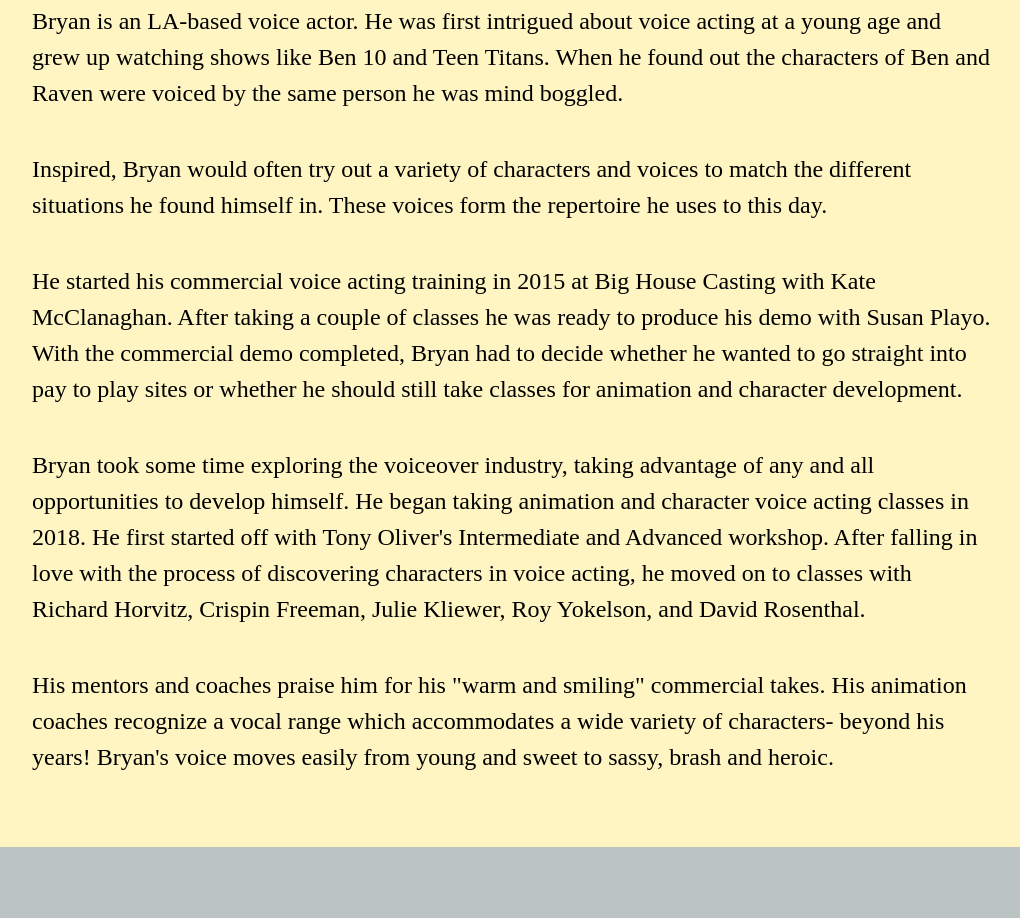
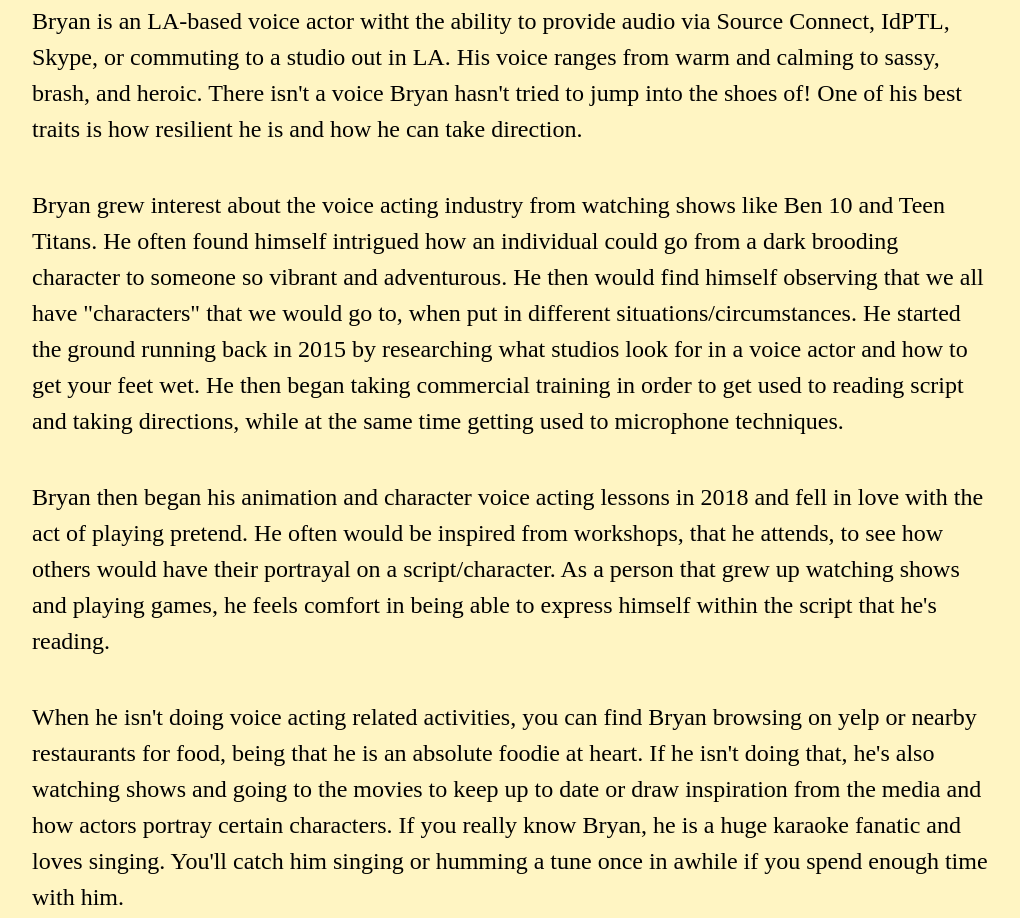
Before and after one commit to ellis-chang/Bryan-Cam-Voice-Acting-Website, a plain HTML site: page index.html in a window 1280 px wide. Shown: the part 1287-2205 px from the top of the page, without its empty margins (128-1148 px from the left). Drawn offline with Linux system fonts and the light colour scheme; a web font is replaced by a local one.

Commit message:
updated bio, contact info, and website

```diff
--- a/index.html
+++ b/index.html
@@ -124,51 +124,49 @@
 			<h1>About Bryan Cam</h1>
 			<div>
 				<p>
-					Bryan is an LA-based voice actor. He was first intrigued
-					about voice acting at a young age and grew up watching shows
-					like Ben 10 and Teen Titans. When he found out the
-					characters of Ben and Raven were voiced by the same person
-					he was mind boggled.
+					Bryan is an LA-based voice actor witht the ability to provide
+					audio via Source Connect, IdPTL, Skype, or commuting to a studio
+					out in LA. His voice ranges from warm and calming to sassy, brash,
+					and heroic. There isn't a voice Bryan hasn't tried to jump into the
+					shoes of! One of his best traits is how resilient he is and how he
+					can take direction.
 				</p>
 			</div>
 			<div>
 				<p>
-					Inspired, Bryan would often try out a variety of characters
-					and voices to match the different situations he found
-					himself in. These voices form the repertoire he uses to this
-					day.
+					Bryan grew interest about the voice acting industry from watching
+					shows like Ben 10 and Teen Titans. He often found himself intrigued
+					how an individual could go from a dark brooding character to someone
+					so vibrant and adventurous. He then would find himself observing that
+					we all have "characters" that we would go to, when put in different
+					situations/circumstances. He started the ground running back in 2015
+					by researching what studios look for in a voice actor and how
+					to get your feet wet. He then began taking commercial training
+					in order to get used to reading script and taking directions,
+					while at the same time getting used to microphone techniques.
 				</p>
 			</div>
 			<div>
 				<p>
-					He started his commercial voice acting training in 2015 at
-					Big House Casting with Kate McClanaghan. After taking a
-					couple of classes he was ready to produce his demo with
-					Susan Playo. With the commercial demo completed, Bryan had
-					to decide whether he wanted to go straight into pay to play
-					sites or whether he should still take classes for animation
-					and character development.
+					Bryan then began his animation and character voice acting
+					lessons in 2018 and fell in love with the act of playing
+					pretend. He often would be inspired from workshops, that
+					he attends, to see how others would have their portrayal on
+					a script/character. As a person that grew up watching shows
+					and playing games, he feels comfort in being able to express
+					himself within the script that he's reading.
 				</p>
 			</div>
 			<div>
 				<p>
-					Bryan took some time exploring the voiceover industry,
-					taking advantage of any and all opportunities to develop
-					himself. He began taking animation and character voice
-					acting classes in 2018. He first started off with Tony
-					Oliver's Intermediate and Advanced workshop. After falling
-					in love with the process of discovering characters in voice
-					acting, he moved on to classes with Richard Horvitz, Crispin
-					Freeman, Julie Kliewer, Roy Yokelson, and David Rosenthal.
-				</p>
-			</div>
-			<div>
-				<p>
-					His mentors and coaches praise him for his "warm and
-					smiling" commercial takes. His animation coaches recognize a
-					vocal range which accommodates a wide variety of characters-
-					beyond his years! Bryan's voice moves easily from young and
-					sweet to sassy, brash and heroic.
+					When he isn't doing voice acting related activities, you can
+					find Bryan browsing on yelp or nearby restaurants for food,
+					being that he is an absolute foodie at heart. If he isn't doing
+					that, he's also watching shows and going to the movies to keep
+					up to date or draw inspiration from the media and how actors
+					portray certain characters. If you really know Bryan, he is a
+					huge karaoke fanatic and loves singing. You'll catch him singing
+					or humming a tune once in awhile if you spend enough time with him.
 				</p>
 			</div>
 		</div>
@@ -176,6 +174,13 @@
 			<div class="contact_info">
 				<div class="bryan_contact">
 					<div class="bryan_info">
+						<p>
+							Want to connect or have a project you want to chat about?
+						</p>
+						<p>
+							Or talk about delicious foods or restaurants? Send me a
+							message!
+						</p>
 						<p>
 							<a href="mailto:bryancamva@gmail.com">
 								<i class="material-icons" id="icons">email</i>
@@ -195,7 +200,7 @@
 					</div>
 					<div class="blank"></div>
 				</div>
-				<div class="agent_contact">
+				<!--div class="agent_contact">
 					<div class="agent_info">
 						<a
 							href="https://www.benzmodels.com/"
@@ -237,7 +242,7 @@
 							/>
 						</a>
 					</div>
-				</div>
+				</div-->
 			</div>
 			<div class="contact_form">
 				<a id="contact"></a>
@@ -281,7 +286,7 @@
 		<div class="fog_of_war"></div>
 		<footer>
 			<p>
-				&#169; 2021 Bryan Cam | This website was created by Ellis Chang
+				&#169; 2022 Bryan Cam | This website was created by Ellis Chang
 			</p>
 		</footer>
 	</body>
```
